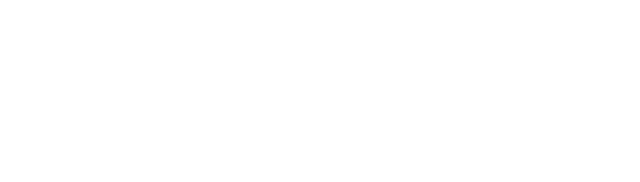
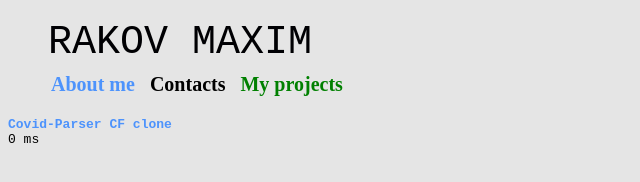
Before and after one commit to maximrakov/itmo-frontend-course, a plain HTML site: page myProjects.html in a window 1280 px wide. Shown: the whole page, without its empty margins (0-640 px from the left). Drawn offline with Linux system fonts and the light colour scheme.

Commit message:
complete lab-4

```diff
--- /dev/null
+++ b/load.js
@@ -0,0 +1,35 @@
+(() => {
+    const start = Date.now()
+    window.addEventListener("load", () => {
+        const finish = Date.now()
+        const el = document.querySelector(".loadtime")
+        el.innerText = `${finish - start} ms`
+        const aboutMe = document.getElementById('aboutMe');
+        const contacts = document.getElementById('contacts');
+        const myProjects = document.getElementById('myProjects');
+        console.log(aboutMe)
+        aboutMe.addEventListener('mouseenter', (e) => {
+            aboutMe.style.fontFamily="sans-serif";
+        });
+        aboutMe.addEventListener('mouseleave', (e) => {
+            aboutMe.style.fontFamily="serif";
+        });
+        contacts.addEventListener('mouseenter', (e) => {
+            contacts.style.fontFamily="sans-serif";
+        });
+        contacts.addEventListener('mouseleave', (e) => {
+            contacts.style.fontFamily="serif";
+        });
+        myProjects.addEventListener('mouseenter', (e) => {
+            myProjects.style.fontFamily="sans-serif";
+        });
+        myProjects.addEventListener('mouseleave', (e) => {
+            myProjects.style.fontFamily="serif";
+        });
+        var path = window.location.pathname;
+        var page = path.split("/").pop();
+        page = page.slice(0,-5)
+        const currentPage = document.getElementById(page);
+        currentPage.style.color='green';
+    })
+})()
--- a/myProjects.html
+++ b/myProjects.html
@@ -1,10 +1,26 @@
 <!DOCTYPE html>
-<html lang="en">
+<html lang="ru">
 <head>
     <meta charset="UTF-8">
-    <title>Title</title>
+    <title>Rakov Maxim</title>
+    <link href="style.css" rel="stylesheet" >
+
+    <script type="text/javascript" src="load.js"></script>
 </head>
 <body>
-
+<header>
+    <p1 class="AuthorName">Rakov Maxim</p1>
+</header>
+<nav class="navigation">
+    <ul>
+        <a id="aboutMe" href ="aboutMe.html">About me</a>
+        <a id="contacts" href="contacts.html">Contacts</a>
+        <a id="myProjects" href="myProjects.html">My projects</a>
+    </ul>
+</nav>
+<a href="https://github.com/maximrakov/SpringParser">Covid-Parser</a>
+<a href="https://github.com/maximrakov/Java-Web">CF clone</a>
+<div class="loadtime">
+</div>
 </body>
 </html>
--- a/style.css
+++ b/style.css
@@ -1,3 +1,4 @@
+
 html {
     font-family: monospace;
     background: rgb(229, 229, 229);
@@ -20,6 +21,7 @@ img {
 }
 nav ul a{
     padding-left: 3px;
+    font-family:serif
 }
 a {
     color: rgb(77,147, 252);
```
Also changed, not shown: aboutMe.html (+8 -3 lines), contacts.html (+18 -3 lines), index.html (+6 -3 lines), targeting.js (added).
